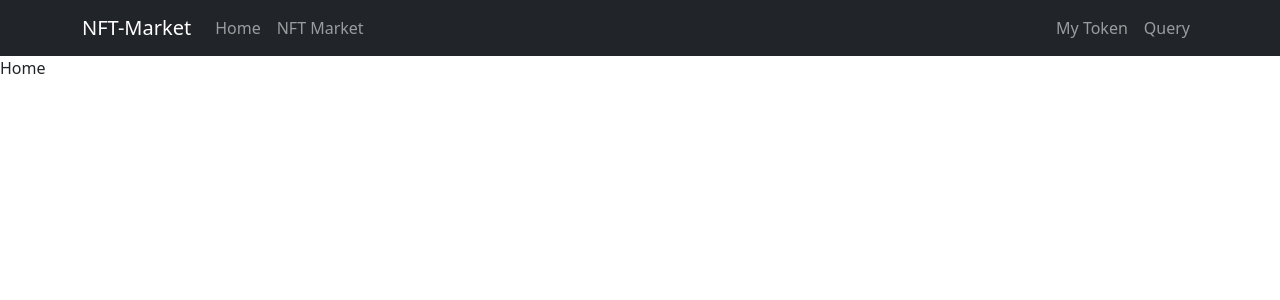
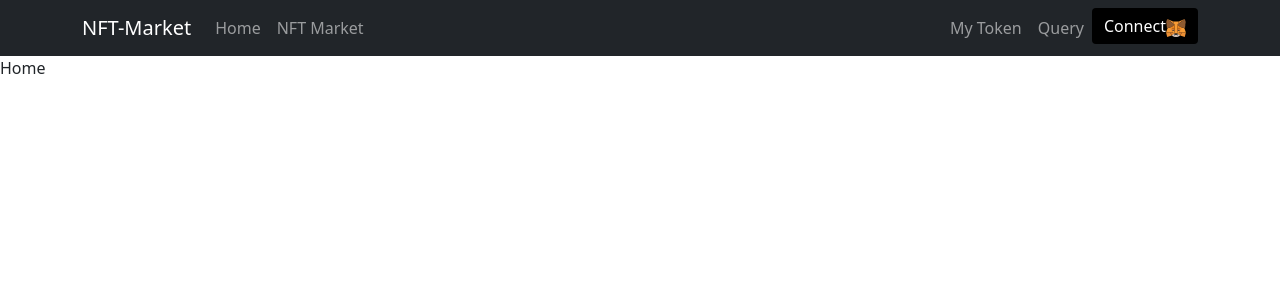
Before and after one commit to Betweak-Public-Lecture/jeonnam-nft-market-react, a React (Create React App) app: page / in a window 1280 px wide. Shown: the top 300 px of the page. Built offline with nearby package versions, Linux system fonts and the light colour scheme.

Commit message:
connect Metmask

```diff
--- /dev/null
+++ b/src/components/ConnectMetamask/ConnectMetamask.js
@@ -0,0 +1,13 @@
+import React from "react";
+import metamaskIcon from "./metamask.svg";
+import { Button } from "react-bootstrap";
+
+// Metamask 연결을 담당. Metamask 이미지로 되어 있는 컴포넌트
+export default function ConnectMetamask(props) {
+  return (
+    <Button style={{ backgroundColor: "black", borderWidth: 0 }}>
+      Connect
+      <img src={metamaskIcon} style={{ width: 20 }} />
+    </Button>
+  );
+}
--- a/src/components/Navbar.js
+++ b/src/components/Navbar.js
@@ -7,6 +7,8 @@ import {
   NavDropdown,
 } from "react-bootstrap";
 import { Link } from "react-router-dom";
+
+import ConnectMetamask from "./ConnectMetamask/ConnectMetamask";
 
 export default function Navbar(props) {
   return (
@@ -38,6 +40,9 @@ export default function Navbar(props) {
                 Query
               </Link>
             </Nav.Item>
+            <Nav.Item>
+              <ConnectMetamask />
+            </Nav.Item>
           </Nav>
         </BSNavbar.Collapse>
       </Container>
```
Also changed, not shown: src/components/ConnectMetamask/metamask.svg (added).
